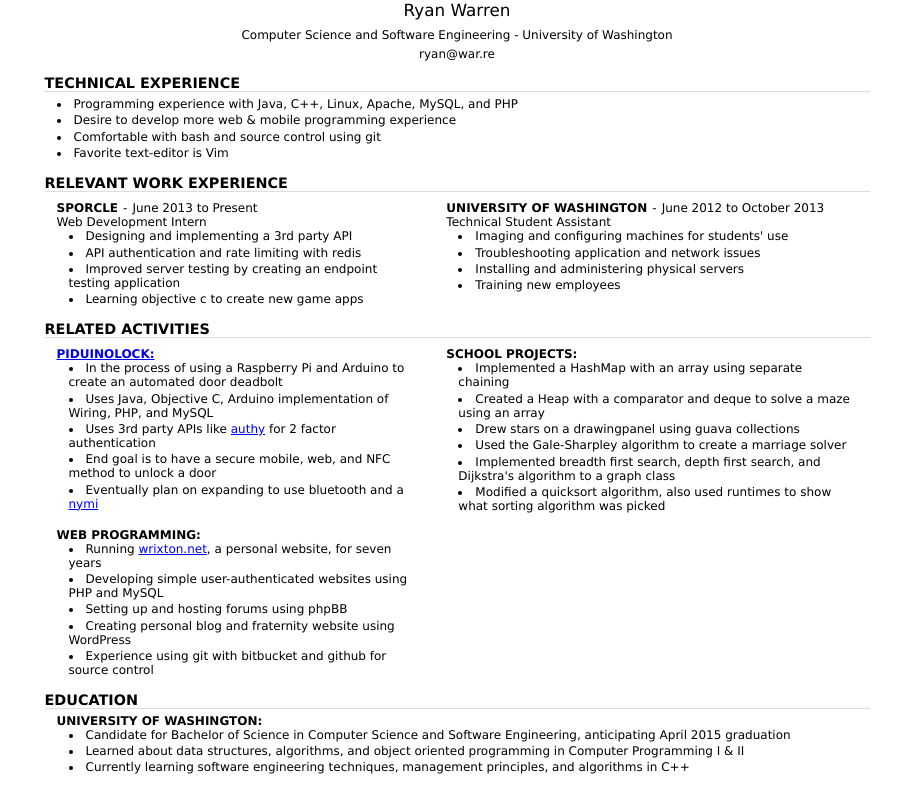
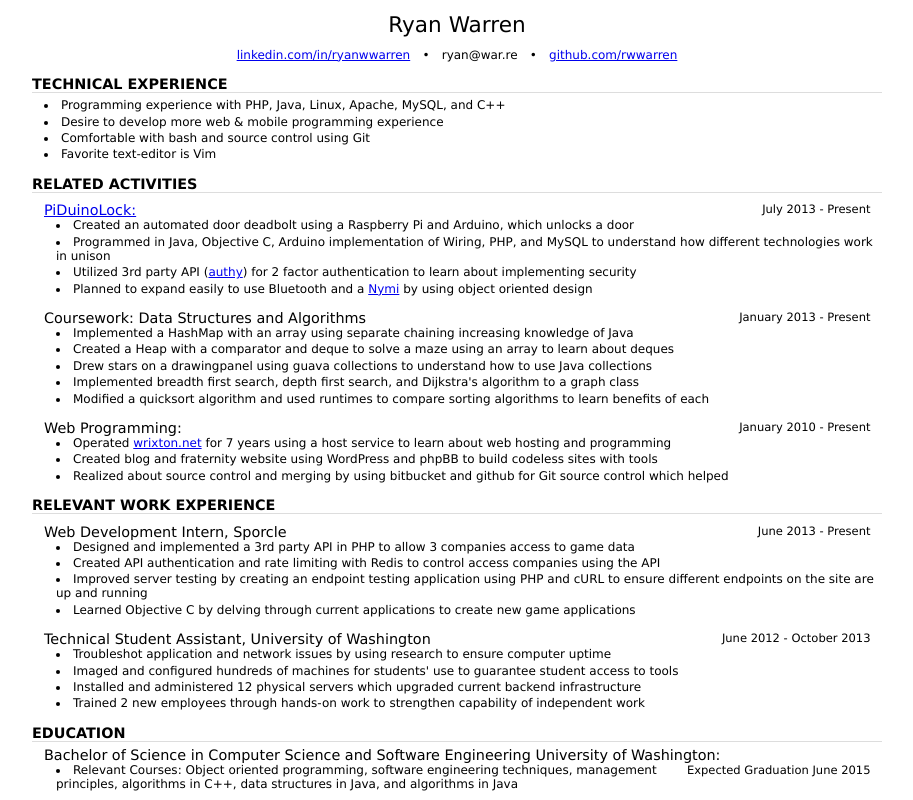
Before and after one commit to rwwarren/war.re, a PHP site: page /n/index.php in a window 1280 px wide. Shown: the whole page, without its empty margins (183-1096 px from the left). Run offline with PHP 8.4, Linux system fonts and the light colour scheme.

Commit message:
resume update start

```diff
--- a/subdomains/ryan/n/index.php
+++ b/subdomains/ryan/n/index.php
@@ -53,7 +53,7 @@ p {
   }
 
   h1 {
-  font: 1.4em Verdana;
+    font: 1.8em Verdana;
     margin-bottom: .5em;
   }
 
@@ -66,12 +66,15 @@ h2 {
   }
 
   h3 {
-  font: Bold 1.0em Verdana;
-  text-transform: uppercase;
+    font: 1.2em Verdana;
+    /*font: Bold 1.0em Verdana;
+    text-transform: uppercase;*/
   }
 
   #content {
-  width: 825px;
+  /*  width: 825px; */
+    padding-top: 1em;
+    width: 850px;
     margin: 0 auto;
   }
 
@@ -108,15 +111,25 @@ ul ul {
     list-style: disc inside;
   }
 
+  #header > #spacing {
+    display: inline;
+    margin-left: .7em;
+    margin-right: .7em;
+
+  }
+
   #content > #header, #experience, #work, #activities, #education {
     clear: both;
     width: 100%;
   }
 
-.leftSide {
+  .activity {
     float: left;
-  width: 45%;
+    /*width: 45%;*/
+    width: 100%;
     margin-right: 1em;
+    /*margin-left: 1em;*/
+    padding-right: 1em;
     margin-bottom: 1em;
   }
 
@@ -132,14 +145,25 @@ ul ul {
     text-transform: uppercase;
   }
 
+  /*
   .for span:before {
     margin: 0 5px;
     content: '-';
+  }
+  */
+
+  span {
+    font-weight: normal;
+    font-size: .8em;
+    text-transform: none;
+    float: right;
+    margin-right: 1em;
   }
 
   .for span {
     font-weight: normal;
     text-transform: none;
+    float: right;
   }
 
   .as {
@@ -161,88 +185,81 @@ li {
   <div id="content">
     <div id="header">
       <h1>Ryan Warren</h1>
-      <p>Computer Science and Software Engineering - University of Washington</p>
-      <p>ryan@war.re</p>
+      <a href="https://www.linkedin.com/in/ryanwwarren" target="_blank">linkedin.com/in/ryanwwarren</a> <div id="spacing">&#149</div> ryan@war.re <div id="spacing">&#149</div> <a href="https://github.com/rwwarren" target="_blank">github.com/rwwarren</a>
     </div>
     <div id="experience">
       <h2>Technical Experience</h2>
       <ul>
-        <li>Programming experience with Java, C++, Linux, Apache, MySQL, and PHP</li>
+        <li>Programming experience with PHP, Java, Linux, Apache, MySQL, and C++</li>
         <li>Desire to develop more web &amp; mobile programming experience</li>
-        <li>Comfortable with bash and source control using git</li>
+        <li>Comfortable with bash and source control using Git</li>
         <li>Favorite text-editor is Vim</li>
+      </ul>
+    </div>
+    <div id="activities">
+      <h2>Related Activities</h2>
+      <ul>
+        <li>
+        <div class="activity">
+          <h3><a href="https://github.com/rwwarren/door-lock/">PiDuinoLock:</a><span>July 2013 - Present</span></h3>
+          <ul>
+            <li>Created an automated door deadbolt using a Raspberry Pi and Arduino, which unlocks a door</li>
+            <li>Programmed in Java, Objective C, Arduino implementation of Wiring, PHP, and MySQL to understand how different technologies work in unison</li>
+            <li>Utilized 3rd party API (<a href="http://www.authy.com/">authy</a>) for 2 factor authentication to learn about implementing security</li>
+            <li>Planned to expand easily to use Bluetooth and a <a href="http://www.getnymi.com/">Nymi</a> by using object oriented design</li>
+          </ul>
+        </div>
+        </li>
+      </ul>
+      <ul>
+        <li>
+        <div class="activity">
+          <h3>Coursework: Data Structures and Algorithms <span>January 2013 - Present</span></h3>
+          <ul>
+            <li>Implemented a HashMap with an array using separate chaining increasing knowledge of Java</li>
+            <li>Created a Heap with a comparator and deque to solve a maze using an array to learn about deques</li>
+            <li>Drew stars on a drawingpanel using guava collections to understand how to use Java collections</li>
+            <li>Implemented breadth first search, depth first search, and Dijkstra's algorithm to a graph class</li>
+            <li>Modified a quicksort algorithm and used runtimes to compare sorting algorithms to learn benefits of each</li>
+          </ul>
+        </div>
+        </li>
+      </ul>
+      <ul>
+        <li>
+        <div class="activity">
+          <h3>Web Programming: <span>January 2010 - Present</span></h3>
+          <ul>
+            <li>Operated <a href="http://wrixton.net">wrixton.net</a> for 7 years using a host service to learn about web hosting and programming</li>
+            <li>Created blog and fraternity website using WordPress and phpBB to build codeless sites with tools</li>
+            <li>Realized about source control and merging by using bitbucket and github for Git source control which helped</li>
+          </ul>
+        </div>
+        </li>
       </ul>
     </div>
     <div id="work">
       <h2>Relevant Work Experience</h2>
       <ul>
         <li>
-          <div class="leftSide">
-            <div class="for">Sporcle<span>June 2013 to Present</span></div>
-            <div class="as">Web Development Intern</div>
+          <div class="activity">
+            <h3>Web Development Intern, Sporcle <span>June 2013 - Present</span></h3>
             <ul>
-              <li>Designing and implementing a 3rd party API</li>
-              <li>API authentication and rate limiting with redis</li>
-              <li>Improved server testing by creating an endpoint testing application</li>
-              <li>Learning objective c to create new game apps</li>
+              <li>Designed and implemented a 3rd party API in PHP to allow 3 companies access to game data</li>
+              <li>Created API authentication and rate limiting with Redis to control access companies using the API</li>
+              <li>Improved server testing by creating an endpoint testing application using PHP and cURL to ensure different endpoints on the site are up and running</li>
+              <li>Learned Objective C by delving through current applications to create new game applications</li>
             </ul>
           </div>
         </li>
         <li>
-          <div class="rightSide">
-            <div class="for">University of Washington<span>June 2012 to October 2013</span></div>
-            <div class="as">Technical Student Assistant</div>
+          <div class="activity">
+            <h3>Technical Student Assistant, University of Washington <span>June 2012 - October 2013</span></h3>
             <ul>
-              <li>Imaging and configuring machines for students' use</li>
-              <li>Troubleshooting application and network issues</li>
-              <li>Installing and administering physical servers</li>
-              <li>Training new employees</li>
-            </ul>
-          </div>
-        </li>
-      </ul>
-    </div>
-    <div id="activities">
-      <h2>Related Activities</h2>
-      <ul>
-        <li>
-        <div class="leftSide">
-          <h3><a href="https://github.com/rwwarren/door-lock/">PiDuinoLock:</a></h3>
-          <ul>
-            <li>In the process of using a Raspberry Pi and Arduino to create an automated door deadbolt</li>
-            <li>Uses Java, Objective C, Arduino implementation of Wiring, PHP, and MySQL</li>
-            <li>Uses 3rd party APIs like <a href="http://www.authy.com/">authy</a> for 2 factor authentication</li>
-            <li>End goal is to have a secure mobile, web, and NFC method to unlock a door</li>
-            <li>Eventually plan on expanding to use bluetooth and a <a href="http://www.getnymi.com/">nymi</a></li>
-          </ul>
-        </div>
-        </li>
-      </ul>
-      <ul>
-        <li>
-        <div class="rightSide">
-          <h3>School Projects:</h3>
-          <ul>
-            <li>Implemented a HashMap with an array using separate chaining</li>
-            <li>Created a Heap with a comparator and deque to solve a maze using an array </li>
-            <li>Drew stars on a drawingpanel using guava collections</li>
-            <li>Used the Gale-Sharpley algorithm to create a marriage solver</li>
-            <li>Implemented breadth first search, depth first search, and Dijkstra's algorithm to a graph class</li>
-            <li>Modified a quicksort algorithm, also used runtimes to show what sorting algorithm was picked</li>
-          </ul>
-        </div>
-        </li>
-      </ul>
-      <ul>
-        <li>
-        <div class="leftSide">
-          <h3>Web Programming:</h3>
-          <ul>
-            <li>Running <a href="http://wrixton.net">wrixton.net</a>, a personal website, for seven years</li>
-            <li>Developing simple user-authenticated websites using PHP and MySQL</li>
-            <li>Setting up and hosting forums using phpBB</li>
-            <li>Creating personal blog and fraternity website using WordPress</li>
-            <li>Experience using git with bitbucket and github for source control</li>
+              <li>Troubleshot application and network issues by using research to ensure computer uptime</li>
+              <li>Imaged and configured hundreds of machines for students' use to guarantee student access to tools</li>
+              <li>Installed and administered 12 physical servers which upgraded current backend infrastructure</li>
+              <li>Trained 2 new employees through hands-on work to strengthen capability of independent work</li>
             </ul>
           </div>
         </li>
@@ -252,11 +269,9 @@ li {
       <h2>Education</h2>
       <ul>
         <li>
-          <h3>University of Washington:</h3>
+          <h3>Bachelor of Science in Computer Science and Software Engineering University of Washington: <span>Expected Graduation June 2015</span></h3>
           <ul>
-            <li>Candidate for Bachelor of Science in Computer Science and Software Engineering, anticipating April 2015 graduation</li>
-            <li>Learned about data structures, algorithms, and object oriented programming in Computer Programming I &amp; II</li>
-            <li>Currently learning software engineering techniques, management principles, and algorithms in C++</li>
+            <li>Relevant Courses: Object oriented programming, software engineering techniques, management principles, algorithms in C++, data structures in Java, and algorithms in Java</li>
           </ul>
         </li>
       </ul>
```
Lines whose indentation alone changed are shown as unchanged.
